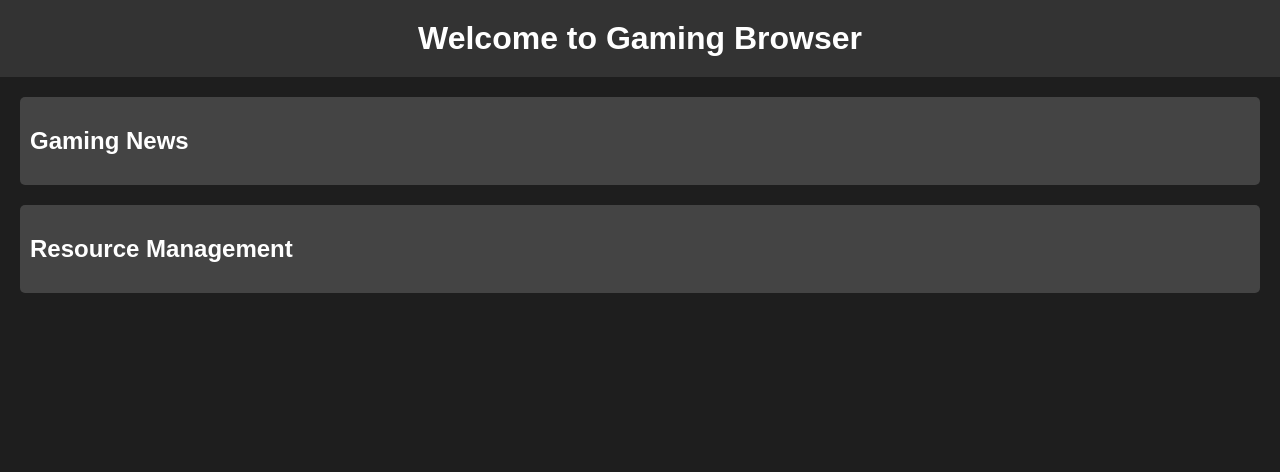
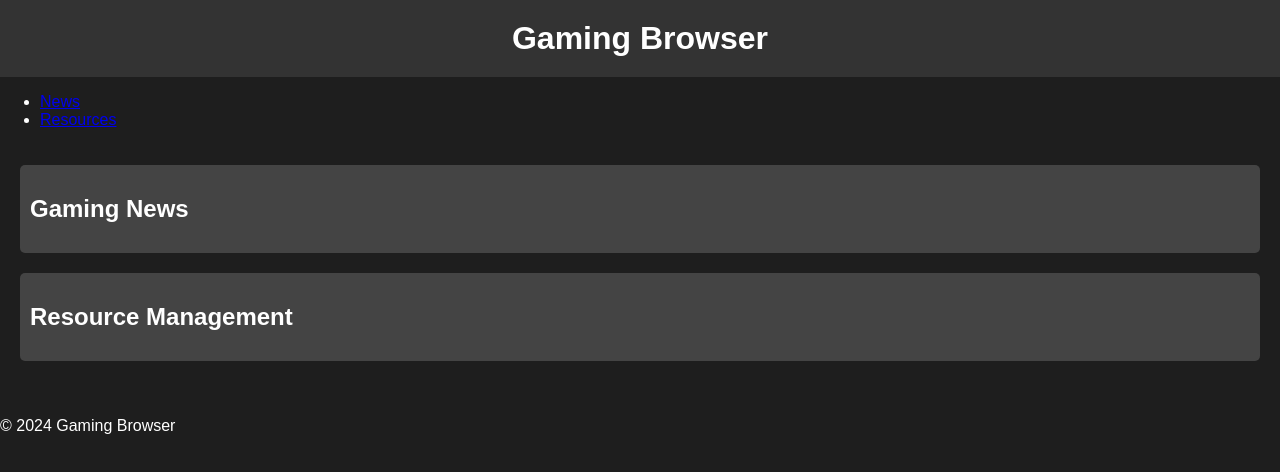
Before and after one commit to bro232232/gx, a plain HTML site: page index.html in a window 1280 px wide. Drawn offline with Linux system fonts and the light colour scheme; no server answers.

Commit message:
Update index.html

```diff
--- a/index.html
+++ b/index.html
@@ -8,8 +8,14 @@
 </head>
 <body>
     <header>
-        <h1>Welcome to Gaming Browser</h1>
+        <h1>Gaming Browser</h1>
     </header>
+    <nav>
+        <ul>
+            <li><a href="#news">News</a></li>
+            <li><a href="#resources">Resources</a></li>
+        </ul>
+    </nav>
     <main>
         <section id="news">
             <h2>Gaming News</h2>
@@ -20,6 +26,9 @@
             <!-- Resource management tools here -->
         </section>
     </main>
+    <footer>
+        <p>© 2024 Gaming Browser</p>
+    </footer>
     <script src="scripts.js"></script>
 </body>
 </html>
```
